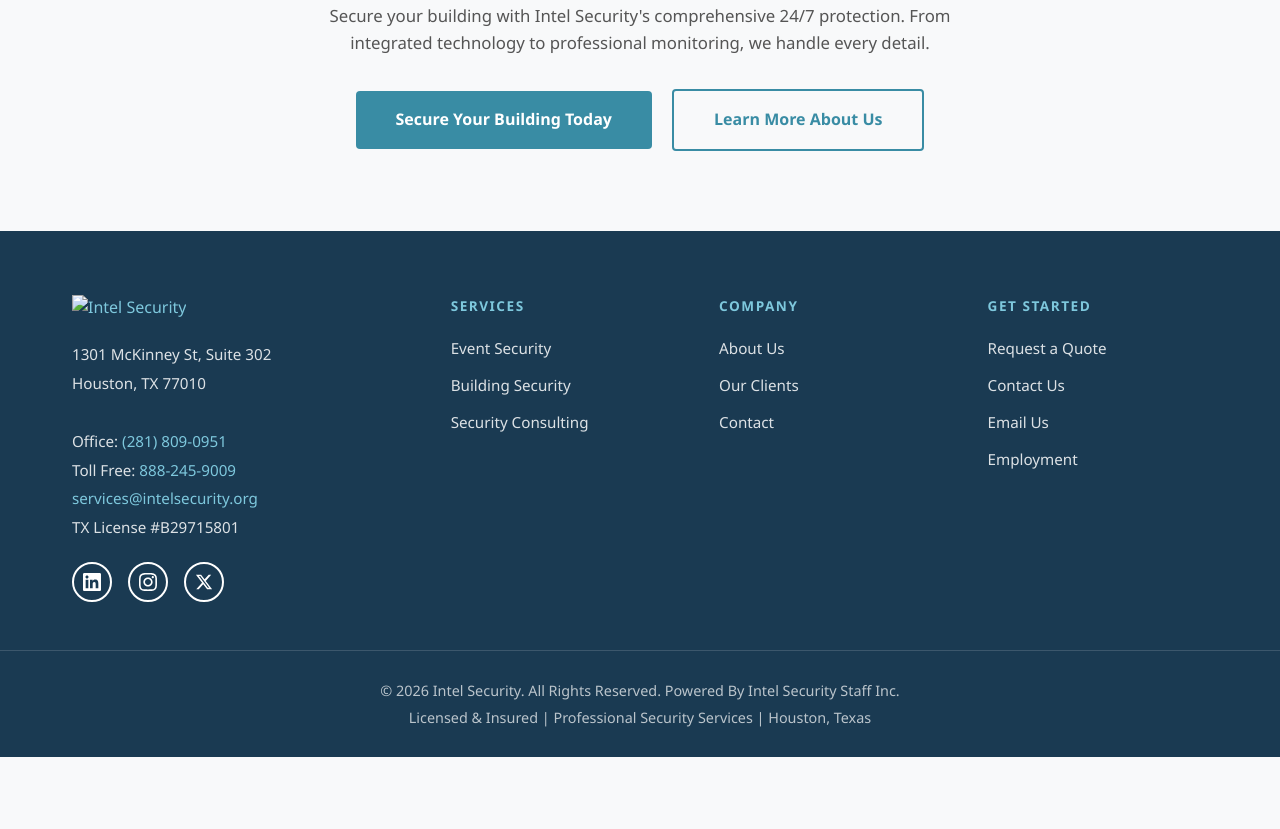
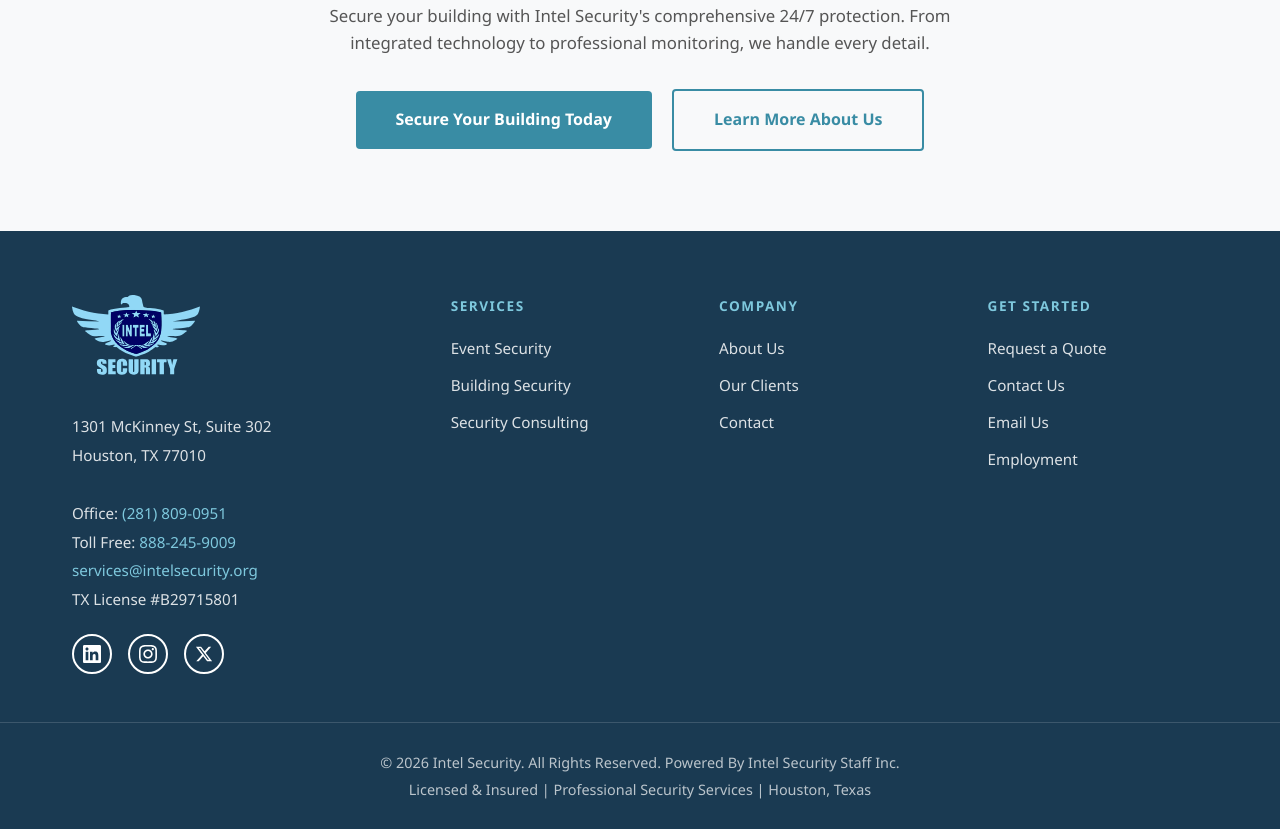
Before and after one commit to IntelWebsite/IntelSecurity-Guard, a plain HTML site: page pages/building-security.html in a window 1280 px wide. Shown: the part 2051-2880 px from the top of the page. Before the commit the page ends 2808 px from the top, so only its background shows below. Drawn offline with Linux system fonts and the light colour scheme; files whose address does not match are found by name.

Commit message:
Fix logo image path in footer
Updated the logo image path in the footer.

```diff
--- a/pages/building-security.html
+++ b/pages/building-security.html
@@ -125,7 +125,7 @@
     <footer class="footer">
         <div class="footer-grid">
             <div class="footer-brand">
-                <a href="index.html"><img src="images/logo1.svg" alt="Intel Security" class="footer-logo"></a>
+                <a href="index.html"><img src="../images/logo1.svg" alt="Intel Security" class="footer-logo"></a>
                 <address>
                     1301 McKinney St, Suite 302<br>
                     Houston, TX 77010<br><br>
```
